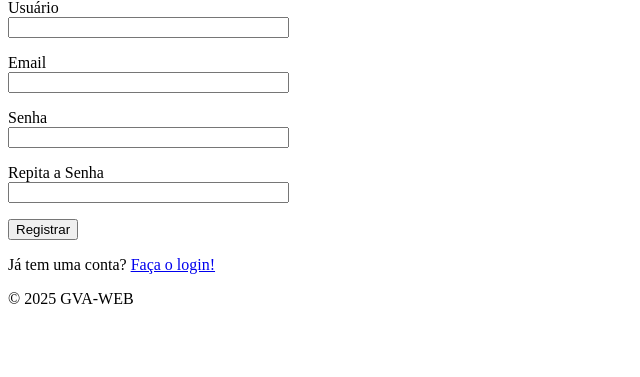
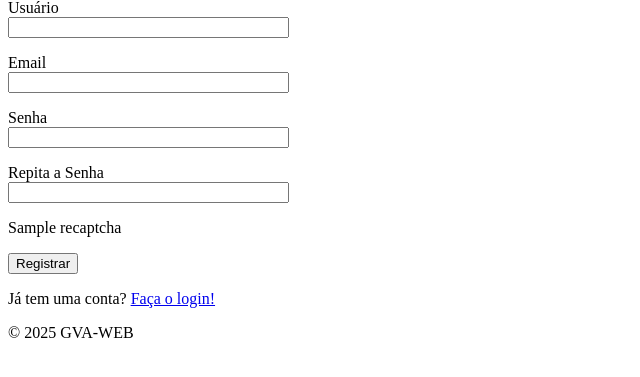
Before and after one commit to Omatheus31/GVA-WEB, a Flask app: template app/templates/auth/register.html in a window 1280 px wide. Shown: the part 117-494 px from the top of the page, without its empty margins (0-640 px from the left). Run offline with Flask 3, Linux system fonts and the light colour scheme; tables that the repository leaves empty hold one stand-in row (values such as "Sample post"); the template is opened without the code that fills it: values that come from a table or form of the project are taken from there, most other values are stand-ins (such as "Sample title", 1, 10 or a date in 2020).

Commit message:
Feat: Implement and display reCAPTCHA on registration form

```diff
--- a/app/__init__.py
+++ b/app/__init__.py
@@ -1,6 +1,6 @@
 from flask import Flask
 from config import Config
-from .extensions import db, migrate, login_manager, bcrypt, csrf
+from .extensions import db, migrate, login_manager, bcrypt, csrf, recaptcha
 
 def create_app(config_class=Config):
     app = Flask(__name__)
@@ -12,6 +12,7 @@ def create_app(config_class=Config):
     login_manager.init_app(app)
     bcrypt.init_app(app)
     csrf.init_app(app)
+    recaptcha.init_app(app)
 
     # Configurações do Flask-Login
     login_manager.login_view = 'auth.login'
--- a/app/auth/routes.py
+++ b/app/auth/routes.py
@@ -1,6 +1,6 @@
 from flask import render_template, redirect, url_for, flash, request
 from flask_login import login_user, logout_user, current_user
-from ..extensions import db, bcrypt
+from ..extensions import db, bcrypt, recaptcha
 from app.models import User
 from app.auth.forms import LoginForm, RegistrationForm
 from app.auth import bp
@@ -13,7 +13,7 @@ def register():
 
     form = RegistrationForm()
     # Se o formulário for enviado e for válido
-    if form.validate_on_submit():
+    if form.validate_on_submit() and recaptcha.verify():
 
         user = User(username=form.username.data, email=form.email.data)
 
--- a/app/extensions.py
+++ b/app/extensions.py
@@ -3,9 +3,11 @@ from flask_migrate import Migrate
 from flask_login import LoginManager
 from flask_bcrypt import Bcrypt
 from flask_wtf.csrf import CSRFProtect
+from flask_recaptcha import ReCaptcha
 
 db = SQLAlchemy()
 migrate = Migrate()
 login_manager = LoginManager()
 bcrypt = Bcrypt()
 csrf = CSRFProtect()
+recaptcha = ReCaptcha()
--- a/app/templates/auth/register.html
+++ b/app/templates/auth/register.html
@@ -33,6 +33,11 @@
             <span style="color: red;">[{{ error }}]</span>
             {% endfor %}
         </p>
+        <p>
+            {# LINHA CORRETA #}
+            {{ recaptcha }}
+        </p>
+
         <p>{{ form.submit() }}</p>
     </form>
     <p>Já tem uma conta? <a href="{{ url_for('auth.login') }}">Faça o login!</a></p>
--- a/config.py
+++ b/config.py
@@ -17,3 +17,7 @@ class Config:
     MAIL_USERNAME = os.environ.get('MAIL_USERNAME')
     MAIL_PASSWORD = os.environ.get('MAIL_PASSWORD')
     ADMINS = ['seu-email@exemplo.com']
+
+    # Configurações do reCAPTCHA
+    RECAPTCHA_SITE_KEY = os.environ.get('RECAPTCHA_SITE_KEY')
+    RECAPTCHA_SECRET_KEY = os.environ.get('RECAPTCHA_SECRET_KEY')
```
